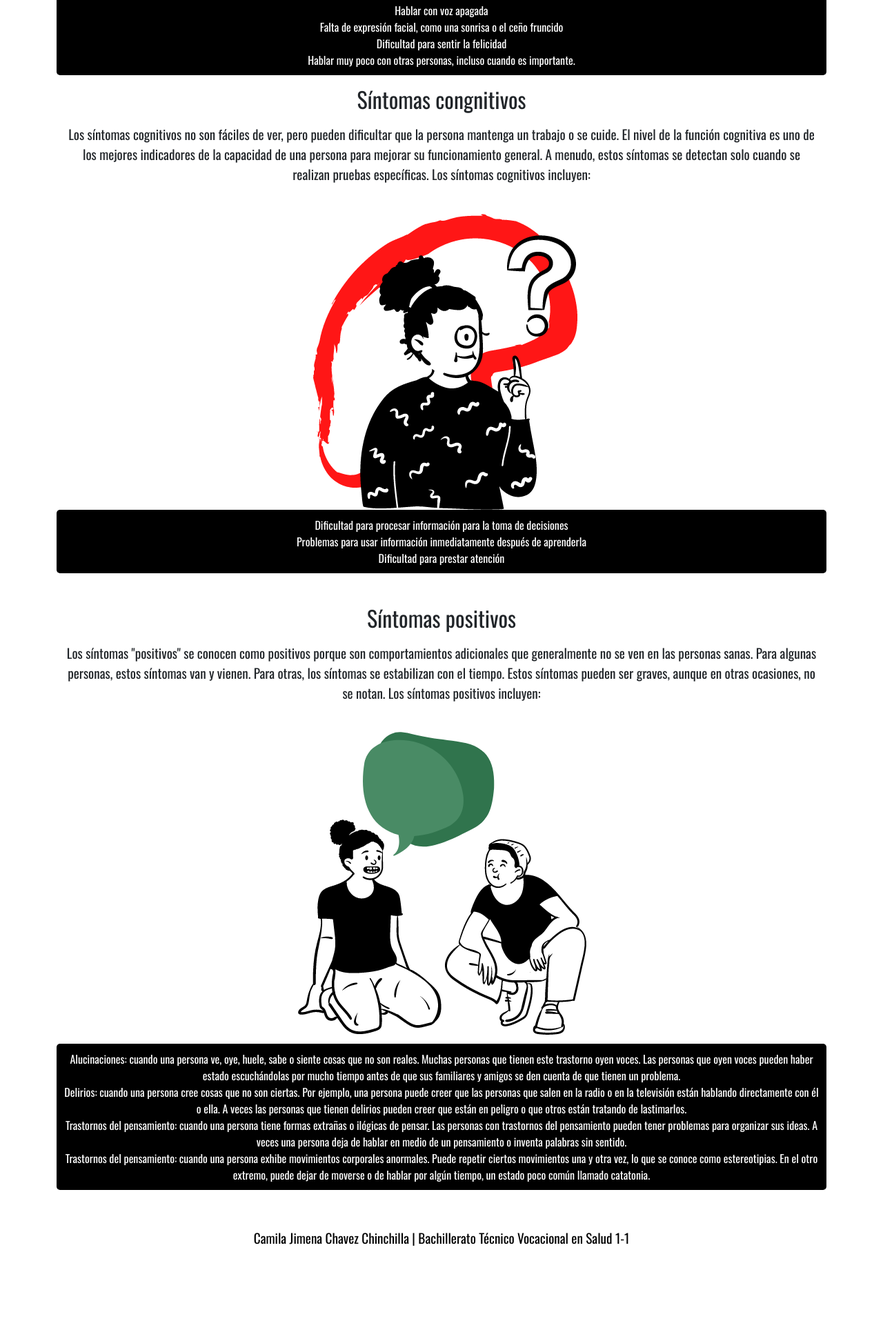
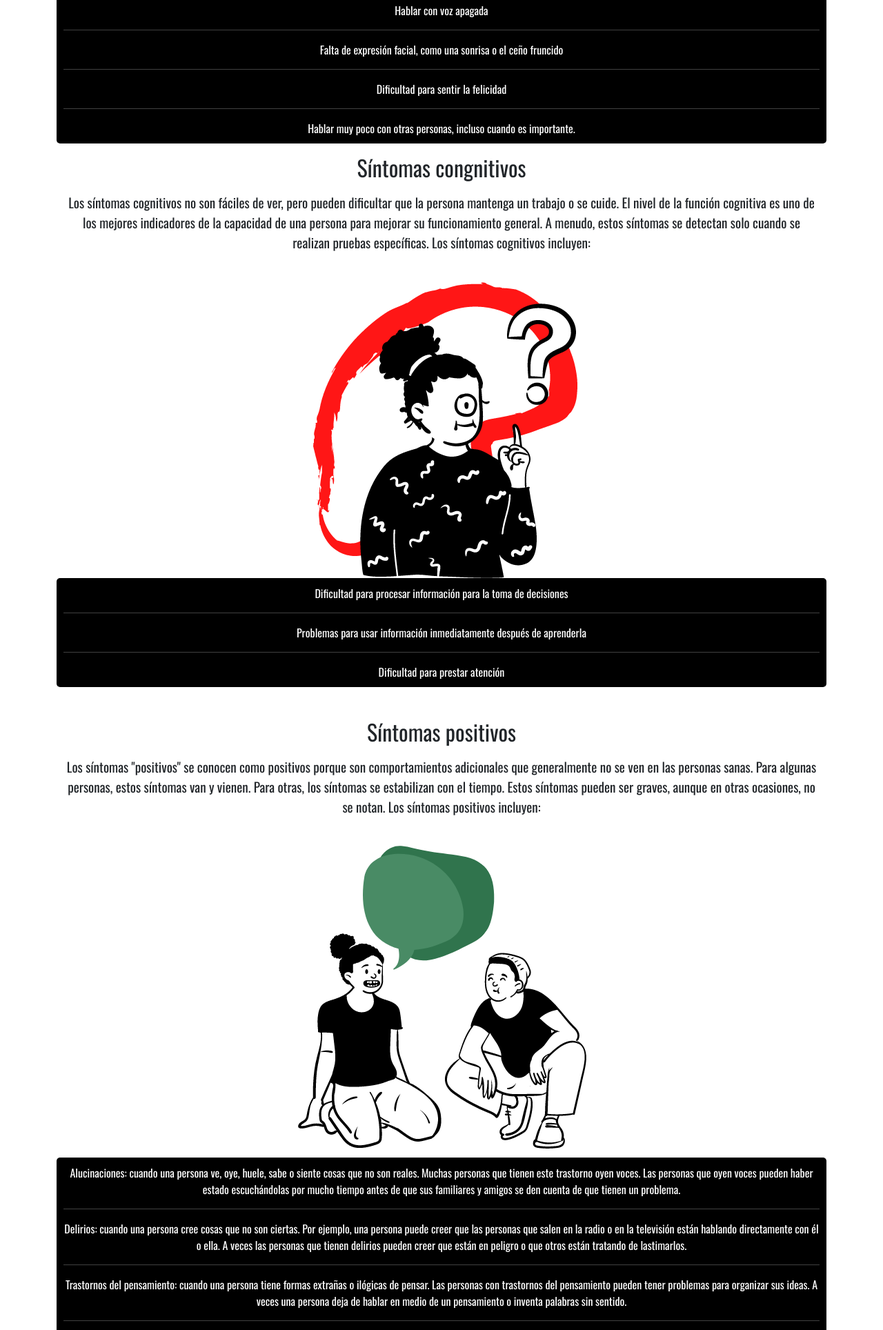
Before and after one commit to SantiMerino/Esquizofrenia, a plain HTML site: page Esquizofrenia/index.html in a window 1280 px wide. Shown: the part 3312-5240 px from the top of the page at 69% size. Before the commit the page ends 5178 px from the top, so only its background shows below. Drawn offline with nearby package versions, Linux system fonts and the light colour scheme.

Commit message:
some changes :100:

```diff
--- a/Esquizofrenia/index.html
+++ b/Esquizofrenia/index.html
@@ -110,11 +110,11 @@
         <div class="col  sintomas-text">
           <h2>Síntomas negativos</h2>
           <p>Los síntomas "negativos" se refieren a abstinencia social, dificultad para mostrar emociones o problemas para funcionar normalmente. Las personas con síntomas negativos pueden requerir ayuda con las tareas diarias. Los síntomas negativos son más difíciles de reconocer como parte de la enfermedad. Los síntomas negativos incluyen:</p>
-          <img src="/assets/sad.png" alt="">
+          <img src="/assets/sad.png" id="sad"alt="">
           <ul>
-              <li>Hablar con voz apagada</li>
-              <li>Falta de expresión facial, como una sonrisa o el ceño fruncido</li>
-              <li>Dificultad para sentir la felicidad</li>
+              <li>Hablar con voz apagada</li><hr>
+              <li>Falta de expresión facial, como una sonrisa o el ceño fruncido</li><hr>
+              <li>Dificultad para sentir la felicidad</li><hr>
               <li>Hablar muy poco con otras personas, incluso cuando es importante.</li>
             </b>
           </ul>
@@ -122,8 +122,8 @@
           <p>Los síntomas cognitivos no son fáciles de ver, pero pueden dificultar que la persona mantenga un trabajo o se cuide. El nivel de la función cognitiva es uno de los mejores indicadores de la capacidad de una persona para mejorar su funcionamiento general. A menudo, estos síntomas se detectan solo cuando se realizan pruebas específicas. Los síntomas cognitivos incluyen:</p>
           <img src="/assets/hard.png" alt="">
           <ul>
-              <li>Dificultad para procesar información para la toma de decisiones</li>
-              <li>Problemas para usar información inmediatamente después de aprenderla</li>
+              <li>Dificultad para procesar información para la toma de decisiones</li><hr>
+              <li>Problemas para usar información inmediatamente después de aprenderla</li><hr>
               <li>Dificultad para prestar atención</li>
             </b>
           </ul>
@@ -136,9 +136,10 @@
           <img src="/assets/talktive.png" alt="">
           <ul>
             <li>Alucinaciones:</b> cuando una persona ve, oye, huele, sabe o siente cosas que no son reales. Muchas personas que tienen este trastorno oyen voces. Las personas que oyen voces pueden haber estado escuchándolas por mucho tiempo antes de que sus familiares y amigos se den cuenta de que tienen un problema.</li>
-            <li> Delirios:</b>  cuando una persona cree cosas que no son ciertas. Por ejemplo, una persona puede creer que las personas que salen en la radio o en la televisión están hablando directamente con él o ella. A veces las personas que tienen delirios pueden creer que están en peligro o que otros están tratando de lastimarlos.</li>
-            <li>Trastornos del pensamiento:</b> cuando una persona tiene formas extrañas o ilógicas de pensar. Las personas con trastornos del pensamiento pueden tener problemas para organizar sus ideas. A veces una persona deja de hablar en medio de un pensamiento o inventa palabras sin sentido.</li>
-            <li>Trastornos del pensamiento:</b> cuando una persona exhibe movimientos corporales anormales. Puede repetir ciertos movimientos una y otra vez, lo que se conoce como estereotipias. En el otro extremo, puede dejar de moverse o de hablar por algún tiempo, un estado poco común llamado catatonia.</li>
+            <hr>
+            <li> Delirios:</b>  cuando una persona cree cosas que no son ciertas. Por ejemplo, una persona puede creer que las personas que salen en la radio o en la televisión están hablando directamente con él o ella. A veces las personas que tienen delirios pueden creer que están en peligro o que otros están tratando de lastimarlos.</li><hr>
+            <li>Trastornos del pensamiento:</b> cuando una persona tiene formas extrañas o ilógicas de pensar. Las personas con trastornos del pensamiento pueden tener problemas para organizar sus ideas. A veces una persona deja de hablar en medio de un pensamiento o inventa palabras sin sentido.</li><hr>
+            <li>Trastornos del pensamiento:</b> cuando una persona exhibe movimientos corporales anormales. Puede repetir ciertos movimientos una y otra vez, lo que se conoce como estereotipias. En el otro extremo, puede dejar de moverse o de hablar por algún tiempo, un estado poco común llamado catatonia.</li><br>
           </ul>
         </div>
       </div>
```
Also changed, not shown: 1 other file.
